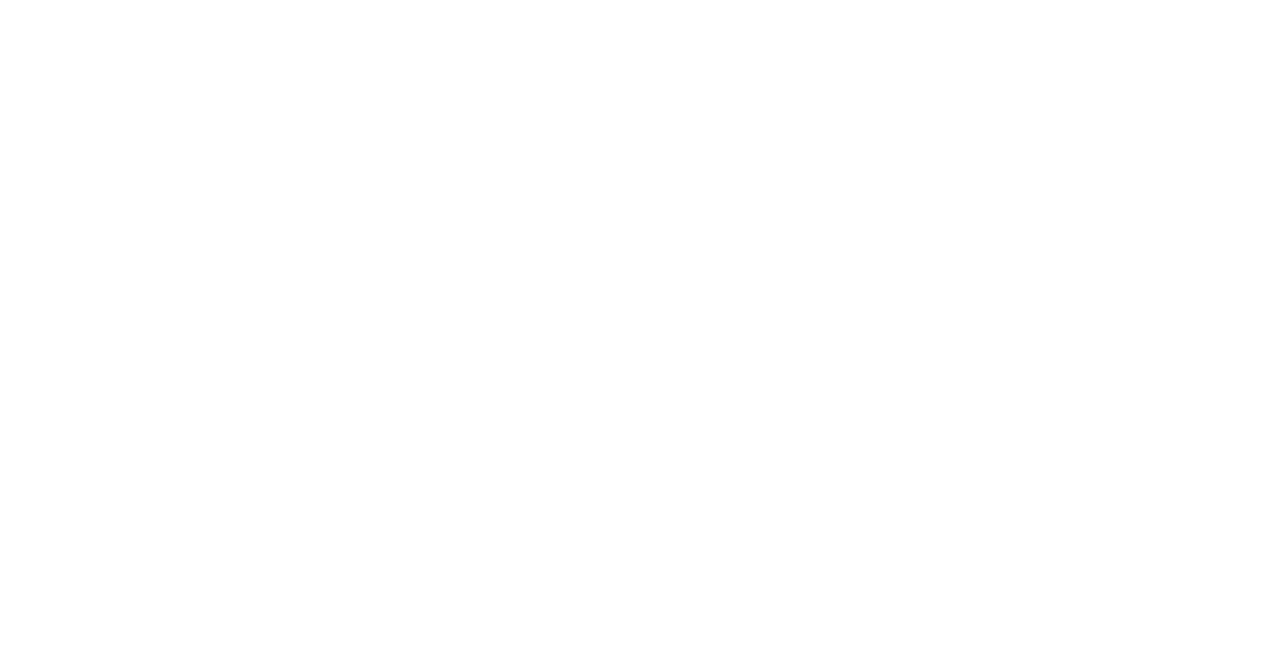
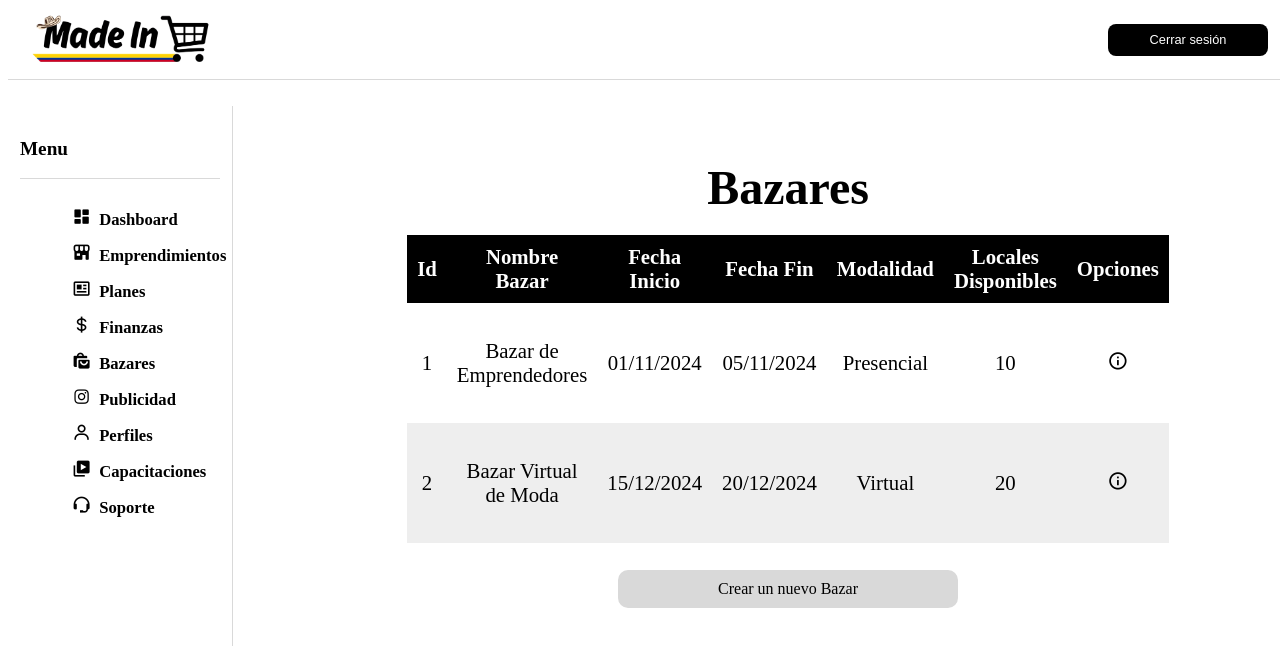
Before and after one commit to InnovaTech-arquitectura/front-client, an Angular app: page /bazares in a window 1280 px wide. Before the commit this address led to /. Shown: the top 646 px of the page. Built offline with nearby package versions, Linux system fonts and the light colour scheme.

Commit message:
cargando bazares

```diff
--- a/src/app/app-routing.module.ts
+++ b/src/app/app-routing.module.ts
@@ -3,10 +3,14 @@
 
 import { InicioSesionComponent } from './inicio-sesion/inicio-sesion.component';
 import { RegistroComponent } from './registro/registro.component';
+import { VerBazaresComponent } from './bazares/ver-bazares/ver-bazares.component';
+import { DetallesBazarComponent } from './bazares/detalles-bazar/detalles-bazar.component';
 
 const routes: Routes = [
   { path: 'login', component: InicioSesionComponent },
   { path: 'registro', component: RegistroComponent },
+  { path: 'bazares', component: VerBazaresComponent },
+  { path: 'bazares/:id', component: DetallesBazarComponent },
   { path: '', pathMatch: 'full', redirectTo: 'login' }
 ];
 
--- a/src/app/app.module.ts
+++ b/src/app/app.module.ts
@@ -12,6 +12,8 @@
 import { BarChartComponent } from './componentTools/bar-chart/bar-chart.component';
 import { LineChartComponent } from './componentTools/line-chart/line-chart.component';
 import { PieChartComponent } from './componentTools/pie-chart/pie-chart.component';
+import { VerBazaresComponent } from './bazares/ver-bazares/ver-bazares.component';
+import { DetallesBazarComponent } from './bazares/detalles-bazar/detalles-bazar.component';
 
 @NgModule({
   declarations: [
@@ -22,7 +24,9 @@
     RegistroComponent,
     BarChartComponent,
     LineChartComponent,
-    PieChartComponent
+    PieChartComponent,
+    VerBazaresComponent,
+    DetallesBazarComponent
   ],
   imports: [
     BrowserModule,
--- /dev/null
+++ b/src/app/bazares/detalles-bazar/detalles-bazar.component.css
@@ -0,0 +1,85 @@
+.headerPage {
+    position: fixed;
+    top: 0;
+    width: 100%;
+    z-index: 100;
+    background-color: white;
+    box-shadow: 0 2px 5px rgba(0, 0, 0, 0.1);
+  }
+
+  .sidebar {
+    position: fixed;
+    top: 100px;
+    left: 0;
+    width: 280px;
+    height: 100%;
+    background-color: #f5f5f5;
+    border-right: 1px solid #ddd;
+  }
+
+  .contenido {
+    margin-top: 100px;
+    margin-left: 300px;
+    padding: 40px;
+    display: flex;
+    flex-direction: column;
+    align-items: center;
+    justify-content: center;
+  }
+
+  .titulo {
+    text-align: center;
+    font-size: 2.5em;
+    font-weight: bold;
+    margin-bottom: 30px;
+  }
+
+  .detalle-bazar {
+    padding: 30px;
+    margin-top: 20px;
+    background-color: #f9f9f9;
+    border-radius: 10px;
+    box-shadow: 0 4px 10px rgba(0, 0, 0, 0.1);
+    max-width: 800px;
+    width: 100%;
+  }
+
+  .info-bazar div {
+    display: flex;
+    justify-content: space-between;
+    margin-bottom: 25px;
+    font-size: 1.2em;
+  }
+
+  .description {
+    margin-top: 20px;
+    line-height: 1.6;
+    text-align: justify;
+    font-size: 1.1em;
+  }
+
+  .btn-container {
+      display: flex;
+      justify-content: space-evenly;
+      align-items: center;
+      width: 100%; /* Permite que los botones se distribuyan a lo largo del contenedor */
+      padding-top: 15px;
+  }
+
+  .btn-container a {
+      width: 100px; /* Ajusta el ancho de los botones */
+      background-color: #d9d9d9;
+      padding: 15px 30px; /* Aumenta el padding para agrandar los botones */
+      font-size: 1.2em;
+      color: black;
+      outline: 0;
+      border: 0;
+      border-radius: 10px;
+      text-decoration: none;
+      text-align: center;
+  }
+
+  .btn-container a:hover {
+      background-color: black;
+      color: #d9d9d9;
+  }
--- /dev/null
+++ b/src/app/bazares/detalles-bazar/detalles-bazar.component.html
@@ -0,0 +1,30 @@
+<app-header class="headerPage"></app-header>
+
+<body>
+  <app-sidebar class="sidebar"></app-sidebar>
+
+  <section class="contenido">
+    <div class="titulo">
+      <h1>Made In . . .</h1>
+      <h2>Bazar especial para XYZ</h2>
+    </div>
+
+    <div class="details-container">
+      <p><strong>Fecha:</strong> 15/10/2024 &nbsp;&nbsp; <strong>Lugar/Dirección:</strong> Centro Comercial ABC &nbsp;&nbsp; <strong>Total locales:</strong> 30</p>
+      <p><strong>Descripción:</strong> Un evento exclusivo para emprendedores locales donde podrán exponer sus productos.</p>
+      <p>Participa en este bazar y haz parte de una experiencia única de negocios y networking.</p>
+      <p>Ofrecemos locales con todas las comodidades para asegurar el éxito de tu participación.</p>
+      <p>No te pierdas esta oportunidad de impulsar tu marca y conectar con nuevos clientes.</p>
+    </div>
+
+    <div class="register-container">
+      <h2>Inscríbete, no pierdas la oportunidad</h2>
+      <p>Recuerde que tenemos locales limitados.<br>Locales disponibles: 5</p>
+
+      <div class="btn-container">
+        <a class="btn">Volver</a>
+        <a class="btn">Registrarse</a>
+      </div>
+    </div>
+  </section>
+</body>
--- /dev/null
+++ b/src/app/bazares/ver-bazares/ver-bazares.component.css
@@ -0,0 +1,163 @@
+:root {
+	--navy-blue: #19647e;
+	--light-blue: #87bcde;
+	--light-red: #e15554;
+	--dark-gray: #91918f;
+	--light-gray: #d9d9d9;
+	--light-yellow: #ffca3a;
+}
+
+body {
+	min-height: 89vh;
+	margin-top: 100px;
+	width: 100%;
+}
+
+.headerPage {
+	z-index: 10;
+	width: 100%;
+	position: fixed;
+	top: 0;
+}
+
+.sidebar {
+	position: fixed;
+	top: 100px;
+	left: 0;
+	width: 280px;
+}
+
+.contenido {
+	margin-left: 280px;
+	padding: 20px;
+}
+
+.titulo {
+	width: 100%;
+	height: 50px;
+	text-align: center;
+}
+
+.titulo h1 {
+	font-size: 3em;
+	font-weight: bold;
+}
+
+.table-container {
+	width: 100%;
+	overflow: scroll;
+    display: flex;
+    justify-content: center;
+
+}
+
+.table-container::-webkit-scrollbar {
+	display: none;
+}
+
+table.tablita {
+	font-size: 1.3em;
+	width: 80%;
+	overflow-y: scroll;
+	border-collapse: separate;
+	border-spacing: 0px;
+    margin-top: 25px;
+}
+
+.tablita th,
+.tablita td {
+	padding: 10px;
+	text-align: center;
+	width: 16.66666%;
+}
+
+.tablita th {
+	position: sticky;
+	top: 0;
+	background-color: black;
+	color: white;
+}
+
+.tablita td {
+    height: 100px;
+}
+
+.tablita tr:nth-child(even) {
+	background-color: #eeeeee;
+}
+
+.crear-bazar-container {
+    display: flex;
+    justify-content: center;
+    margin-top: 20px;
+  }
+
+  .crear-bazar-btn {
+    font-size: 1.2em;
+    padding: 10px 20px;
+    background-color: var(--navy-blue);
+    color: var(--dark-gray);
+    border: none;
+    border-radius: 5px;
+    cursor: pointer;
+  }
+
+  .crear-bazar-btn:hover {
+    color: #87bcde;
+	text-shadow: 0 4px 16px #87bcde;
+	transition: all 0.2s ease;
+  }
+
+
+.links {
+	font-size: 1em;
+	color: black;
+}
+
+.informa:hover {
+	color: #87bcde;
+	text-shadow: 0 4px 16px #87bcde;
+	transition: all 0.2s ease;
+}
+
+.edit:hover {
+	color: #ffca3a;
+	text-shadow: 0 4px 16px #ffca3a;
+	transition: all 0.2s ease;
+}
+
+.delete:hover {
+	color: #e15554;
+	text-shadow: 0 4px 16px #e15554;
+	transition: all 0.2s ease;
+}
+
+.addBtn-container {
+    display: flex;
+    justify-content: center;
+    align-items: center;
+    width: 100%;
+    padding-top: 15px;
+    height: 63px;
+}
+
+.addBtn-container a {
+	width: 300px;
+	background-color: #d9d9d9;
+	padding: 10px 20px;
+	color: black;
+	outline: 0;
+	border: 0;
+	border-radius: 10px;
+	text-decoration: none;
+	text-align: center;
+}
+
+.addBtn-container a:hover {
+	background-color: black;
+	color: #d9d9d9;
+}
+
+.addBtn-container i {
+	font-size: 1.5em;
+}
--- /dev/null
+++ b/src/app/bazares/ver-bazares/ver-bazares.component.html
@@ -0,0 +1,59 @@
+<app-header class="headerPage"></app-header>
+
+<body>
+  <app-sidebar class="sidebar"></app-sidebar>
+
+  <section class="contenido">
+    <div class="titulo">
+      <h1>Bazares</h1>
+    </div>
+
+    <div class="table-container">
+      <table id="myTable" class="tablita">
+        <thead>
+          <tr>
+            <th>Id</th>
+            <th>Nombre Bazar</th>
+            <th>Fecha Inicio</th>
+            <th>Fecha Fin</th>
+            <th>Modalidad</th>
+            <th>Locales Disponibles</th>
+            <th>Opciones</th>
+          </tr>
+        </thead>
+        <tbody>
+          <tr>
+            <td>1</td>
+            <td>Bazar de Emprendedores</td>
+            <td>01/11/2024</td>
+            <td>05/11/2024</td>
+            <td>Presencial</td>
+            <td>10</td>
+            <td>
+              <a class="links informa" [routerLink]="'/bazares/1'"	>
+                <i class="bx bx-info-circle"></i>
+              </a>
+            </td>
+          </tr>
+          <tr>
+            <td>2</td>
+            <td>Bazar Virtual de Moda</td>
+            <td>15/12/2024</td>
+            <td>20/12/2024</td>
+            <td>Virtual</td>
+            <td>20</td>
+            <td>
+              <a class="links informa">
+                <i class="bx bx-info-circle" [routerLink]="'/bazares/1'"></i>
+              </a>
+            </td>
+          </tr>
+        </tbody>
+      </table>
+    </div>
+
+    <div class="addBtn-container">
+      <a>Crear un nuevo Bazar</a>
+    </div>
+  </section>
+</body>
```
Also changed, not shown: src/app/bazares/detalles-bazar/detalles-bazar.component.ts (added, +10 -0 lines), src/app/bazares/ver-bazares/ver-bazares.component.ts (added, +10 -0 lines), 2 other files (tests, documents, lock files or other folders).
